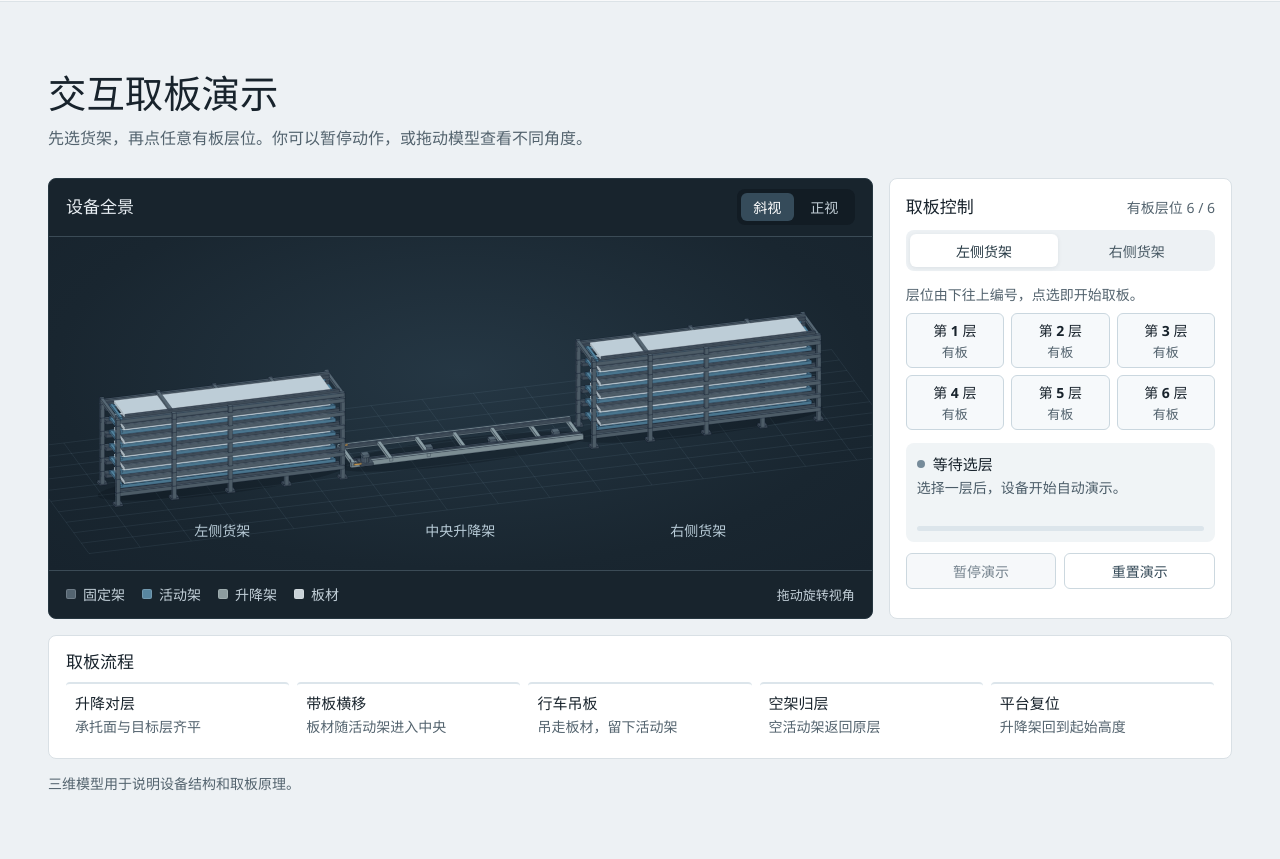
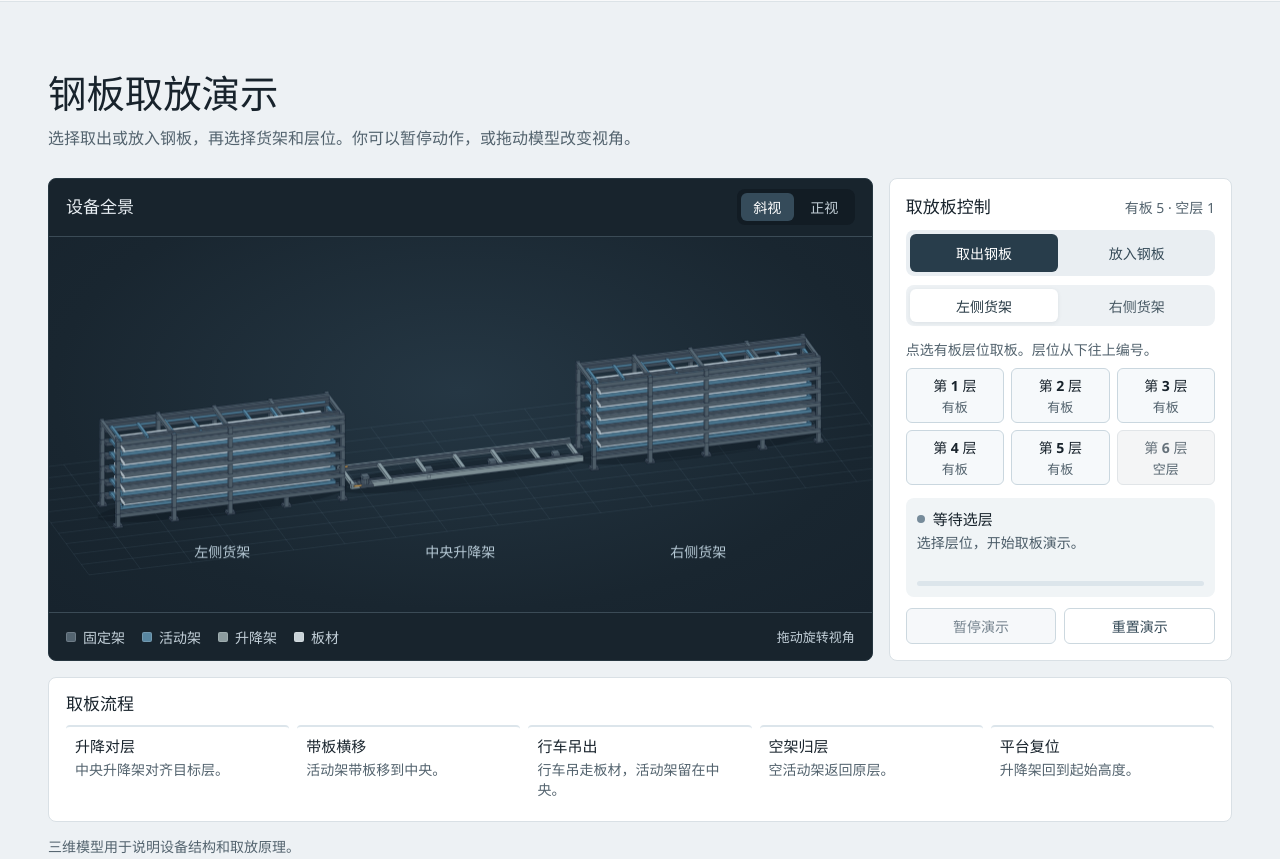
Before and after one commit to Pan-gao-1219/Plate-Storage-System, a plain HTML site: page component/index.html in a window 1280 px wide. Shown: the part 1280-2139 px from the top of the page. Drawn offline with Linux system fonts and the light colour scheme.

Commit message:
Add interactive steel plate loading

```diff
--- a/component/app.js
+++ b/component/app.js
@@ -1,20 +1,36 @@
 "use strict";
 
-const STEPS = [
-  { name: "升降对层", end: 1.8, description: "中央升降架对齐目标层。" },
-  { name: "带板横移", end: 4.1, description: "活动架和板材一同移到中央承托面。" },
-  { name: "行车吊板", end: 7.3, description: "行车只吊走板材，活动架留在中央。" },
-  { name: "空架归层", end: 9.25, description: "空活动架沿原路回到货架。" },
-  { name: "平台复位", end: 10.7, description: "升降架下降到起始高度。" },
-];
-const cycleEnd = STEPS.at(-1).end;
-const fullStock = () => ({
-  left: GEOMETRY.heights.map(() => true),
-  right: GEOMETRY.heights.map(() => true),
-});
+const alignEnd = 1.8, transferEnd = 4.1, craneEnd = 7.3, returnEnd = 9.25, cycleEnd = 10.7;
+const stepEnds = [alignEnd, transferEnd, craneEnd, returnEnd, cycleEnd];
+const alignStep = ["升降对层", "中央升降架对齐目标层。"];
+const resetStep = ["平台复位", "升降架回到起始高度。"];
+const modes = {
+  take: {
+    title: "取板",
+    steps: [
+      alignStep,
+      ["带板横移", "活动架带板移到中央。"],
+      ["行车吊出", "行车吊走板材，活动架留在中央。"],
+      ["空架归层", "空活动架返回原层。"],
+      resetStep,
+    ],
+  },
+  place: {
+    title: "放板",
+    steps: [
+      alignStep,
+      ["空架横移", "空活动架移到中央。"],
+      ["行车放板", "行车将板材放到活动架上，吊具抬起。"],
+      ["带板归层", "活动架带板返回目标层。"],
+      resetStep,
+    ],
+  },
+};
+const initialRack = () => GEOMETRY.heights.map((_, index, heights) => index < heights.length - 1);
+const initialStock = () => ({ left: initialRack(), right: initialRack() });
 const sideLabel = side => side === "left" ? "左库" : "右库";
 const locationLabel = ({ side, index }) => `${sideLabel(side)}第 ${index + 1} 层`;
-const stepIndex = time => STEPS.findIndex(step => time < step.end);
+const stepIndex = time => stepEnds.findIndex(end => time < end);
 const smooth = (time, start, end) => {
   const portion = Math.min(1, Math.max(0, (time - start) / (end - start)));
   return portion * portion * (3 - 2 * portion);
@@ -23,9 +39,12 @@ const smooth = (time, start, end) => {
 const canvas = document.getElementById("scene");
 const scene = new Scene(canvas);
 const sideButtons = [...document.querySelectorAll("[data-side]")];
+const modeButtons = [...document.querySelectorAll("[data-mode]")];
 const levels = document.getElementById("levels");
+const fieldHint = document.getElementById("field-hint");
 const pauseButton = document.getElementById("pause");
 const resetButton = document.getElementById("reset");
+const processHeading = document.getElementById("process-heading");
 const stepLabels = [...document.querySelectorAll("#steps li")];
 const remaining = document.getElementById("remaining");
 const progress = document.getElementById("progress");
@@ -33,8 +52,9 @@ const statusDot = document.getElementById("status-dot");
 const status = document.getElementById("status");
 const detail = document.getElementById("detail");
 
-let stock = fullStock();
+let stock = initialStock();
 let side = "left";
+let mode = "take";
 let job = null;
 let lastJob = null;
 let highlight = null;
@@ -46,26 +66,31 @@ function readScene() {
   if (!job) return base;
 
   const { side: source, index, time } = job;
-  const [alignEnd, moveEnd, hoistEnd, returnEnd] = STEPS.map(step => step.end);
+  const placing = job.mode === "place";
   const sourceX = GEOMETRY.rackX[source];
   const levelZ = GEOMETRY.heights[index];
-  const transfer = smooth(time, alignEnd, moveEnd);
-  const returnTray = smooth(time, hoistEnd, returnEnd);
-  const boardLift = 2.4 * smooth(time, 5.15, 6.18) + 6.6 * smooth(time, 6.18, hoistEnd);
-  const boardY = 9 * smooth(time, 6.18, hoistEnd);
-  const hoistClearance = 5.5 * (1 - smooth(time, moveEnd, 5.08));
+  const transfer = smooth(time, alignEnd, transferEnd);
+  const returnTray = smooth(time, craneEnd, returnEnd);
+  const trayX = sourceX * (1 - transfer + returnTray);
+  const craneTravel = placing ? 1 - smooth(time, transferEnd, 5.2) : smooth(time, 6.18, craneEnd);
+  const boardLift = 6.6 * craneTravel + 2.4 * (
+    placing ? 1 - smooth(time, 5.16, 6.23) : smooth(time, 5.15, 6.18)
+  );
+  const hoistClearance = placing
+    ? 10.4 * smooth(time, 6.38, craneEnd)
+    : 5.5 * (1 - smooth(time, transferEnd, 5.08));
   const liftTravel = (levelZ - base.liftZ) * smooth(time, 0, 1.56);
   return {
     ...base,
     target: job,
     levelZ,
     liftZ: base.liftZ + liftTravel * (1 - smooth(time, returnEnd, cycleEnd)),
-    trayX: sourceX * (1 - transfer + returnTray),
-    boardX: sourceX * (1 - transfer),
-    boardY,
+    trayX,
+    boardX: placing ? sourceX * returnTray : sourceX * (1 - transfer),
+    boardY: 9 * craneTravel,
     boardLift,
-    boardVisible: time < hoistEnd,
-    crane: time >= moveEnd && time < hoistEnd,
+    boardVisible: placing ? time >= transferEnd : time < craneEnd,
+    crane: time >= transferEnd && time < craneEnd,
     craneZ: levelZ + GEOMETRY.plateBase + GEOMETRY.plateThickness + boardLift + hoistClearance,
     alignGuide: time >= 1.04 && time < alignEnd + .32,
   };
@@ -103,9 +128,18 @@ const levelButtons = GEOMETRY.heights.map((_, index) => {
 });
 
 function updateUI() {
-  const layerCount = stock[side].filter(Boolean).length;
+  const slots = stock[side];
+  const loaded = slots.filter(Boolean).length;
+  const placing = mode === "place";
+  const eligible = placing ? slots.length - loaded : loaded;
+  const { title, steps } = modes[mode];
   const currentStep = job ? stepIndex(job.time) : -1;
-  remaining.textContent = `有板层位 ${layerCount} / ${GEOMETRY.heights.length}`;
+  remaining.textContent = `有板 ${loaded} · 空层 ${slots.length - loaded}`;
+  fieldHint.textContent = placing ? "点选空层放板。层位从下往上编号。" : "点选有板层位取板。层位从下往上编号。";
+  for (const button of modeButtons) {
+    button.setAttribute("aria-pressed", String(button.dataset.mode === mode));
+    button.disabled = Boolean(job);
+  }
   for (const button of sideButtons) {
     button.setAttribute("aria-pressed", String(button.dataset.side === side));
     button.disabled = Boolean(job);
@@ -113,34 +147,39 @@ function updateUI() {
   for (const [index, { button, label }] of levelButtons.entries()) {
     const occupied = stock[side][index];
     const isCurrent = job?.side === side && job.index === index;
-    button.disabled = Boolean(job) || !occupied;
+    button.disabled = Boolean(job) || occupied === placing;
     button.classList.toggle("is-current", isCurrent);
     button.classList.toggle("is-empty", !occupied);
-    label.textContent = isCurrent ? "取板中" : occupied ? "有板" : "已取";
-    button.setAttribute("aria-label", `${occupied ? "取" : ""}${locationLabel({ side, index })}，${label.textContent}`);
+    label.textContent = isCurrent ? `${title}中` : occupied ? "有板" : "空层";
+    button.setAttribute("aria-label", `${locationLabel({ side, index })}，${label.textContent}`);
   }
 
   if (job) {
     statusDot.dataset.state = "active";
-    const step = STEPS[currentStep];
-    status.textContent = job.paused ? `已暂停 · ${step.name}` : step.name;
-    detail.textContent = `${locationLabel(job)}：${step.description}`;
+    const [name, description] = steps[currentStep];
+    status.textContent = job.paused ? `已暂停 · ${name}` : name;
+    detail.textContent = `${locationLabel(job)}：${description}`;
   } else if (lastJob) {
     statusDot.dataset.state = "complete";
-    status.textContent = "取板完成";
-    detail.textContent = `${locationLabel(lastJob)}已取出，设备已复位。`;
+    status.textContent = `${title}完成`;
+    detail.textContent = `${locationLabel(lastJob)}板材已${placing ? "放入" : "取出"}，设备已复位。`;
   } else {
     statusDot.dataset.state = "idle";
-    status.textContent = "等待选层";
-    detail.textContent = "选择一层后，设备开始自动演示。";
+    status.textContent = eligible ? "等待选层" : placing ? "当前货架已满" : "当前货架无板";
+    detail.textContent = eligible
+      ? `选择层位，开始${title}演示。`
+      : placing ? "可以切换货架，或先取出一块板材。" : "可以切换货架，或先放入一块板材。";
   }
 
   pauseButton.disabled = !job;
   pauseButton.textContent = job?.paused ? "继续演示" : "暂停演示";
+  processHeading.textContent = `${title}流程`;
   for (const [index, item] of stepLabels.entries()) {
     const current = currentStep === index;
     const done = index < currentStep || (!job && lastJob);
     item.dataset.state = current ? "current" : done ? "done" : "waiting";
+    item.firstElementChild.textContent = steps[index][0];
+    item.lastElementChild.textContent = steps[index][1];
     if (current) item.setAttribute("aria-current", "step");
     else item.removeAttribute("aria-current");
   }
@@ -162,7 +201,7 @@ function tick(now) {
   if (previousTime !== null) job.time += Math.min((now - previousTime) / 1000, .1);
   previousTime = now;
   if (job.time >= cycleEnd) {
-    stock[job.side][job.index] = false;
+    stock[job.side][job.index] = job.mode === "place";
     lastJob = job;
     job = null;
     stopAnimation();
@@ -176,14 +215,24 @@ function tick(now) {
 }
 
 function startJob(index) {
-  if (job || !stock[side][index]) return;
+  if (job || stock[side][index] === (mode === "place")) return;
   highlight = null;
-  job = { side, index, time: 0, paused: false };
+  job = { side, index, mode, time: 0, paused: false };
   updateUI();
   renderScene();
   animationFrame = requestAnimationFrame(tick);
 }
 
+for (const button of modeButtons) {
+  button.addEventListener("click", () => {
+    if (mode === button.dataset.mode) return;
+    mode = button.dataset.mode;
+    lastJob = null;
+    highlight = null;
+    updateUI();
+    renderScene();
+  });
+}
 for (const button of sideButtons) {
   button.addEventListener("click", () => {
     side = button.dataset.side;
@@ -201,7 +250,7 @@ pauseButton.addEventListener("click", () => {
 });
 resetButton.addEventListener("click", () => {
   stopAnimation();
-  stock = fullStock();
+  stock = initialStock();
   job = null;
   lastJob = null;
   highlight = null;
--- a/component/index.html
+++ b/component/index.html
@@ -4,7 +4,7 @@
   <meta charset="utf-8">
   <meta name="viewport" content="width=device-width, initial-scale=1">
   <title>板材存放库 | Plate Storage System</title>
-  <meta name="description" content="面向钢板等大型板材的分层存放系统。了解货架布局、中央液压工位和取板流程，在线操作三维演示。">
+  <meta name="description" content="面向钢板等大型板材的分层存放系统。了解货架布局和中央液压工位，在线演示取出和放入钢板。">
   <link rel="stylesheet" href="./style.css">
 </head>
 <body>
@@ -28,8 +28,8 @@
           <div class="hero-copy">
             <p class="product-name" lang="en">PLATE STORAGE SYSTEM</p>
             <h1 id="product-title">板材存放库</h1>
-            <p class="hero-lead">分层存放，集中取板</p>
-            <p class="hero-description">大型板材在两侧货架分层平放。中央液压升降架对接目标层，接收活动架，再由行车从中央工位吊取板材。</p>
+            <p class="hero-lead">分层存放，集中取放</p>
+            <p class="hero-description">大型板材在两侧货架分层平放。中央液压升降架对接目标层，行车在同一工位吊出或放入钢板。</p>
             <a class="primary-link" href="#demo">操作三维演示</a>
           </div>
           <figure class="hero-image">
@@ -39,7 +39,7 @@
         <dl class="shell specs" aria-label="演示设备布局">
           <div><dt>固定货架</dt><dd>左右两组</dd></div>
           <div><dt>存放层位</dt><dd>每侧 6 层</dd></div>
-          <div><dt>取板工位</dt><dd>共用中央升降架</dd></div>
+          <div><dt>取放工位</dt><dd>共用中央升降架</dd></div>
         </dl>
       </section>
 
@@ -61,7 +61,7 @@
               </div>
               <div>
                 <dt>活动架</dt>
-                <dd>板材平放在活动架上。取板时整架横移到中央，吊板后空架回到原层。</dd>
+                <dd>活动架在货架和中央工位之间横移。取出钢板后空架归层，放入钢板后带板归层。</dd>
               </div>
               <div>
                 <dt>液压升降架</dt>
@@ -75,8 +75,8 @@
       <section class="demo-section" id="demo" aria-labelledby="demo-title">
         <div class="shell">
           <div class="section-heading">
-            <h2 id="demo-title">交互取板演示</h2>
-            <p>先选货架，再点任意有板层位。你可以暂停动作，或拖动模型查看不同角度。</p>
+            <h2 id="demo-title">钢板取放演示</h2>
+            <p>选择取出或放入钢板，再选择货架和层位。你可以暂停动作，或拖动模型改变视角。</p>
           </div>
           <div class="workspace">
             <section class="viewer" aria-labelledby="viewer-heading">
@@ -103,23 +103,27 @@
 
             <section class="panel" aria-labelledby="controls-heading">
               <div class="panel-heading">
-                <h2 id="controls-heading">取板控制</h2>
+                <h2 id="controls-heading">取放板控制</h2>
                 <span id="remaining" class="remaining"></span>
+              </div>
+              <div class="mode-picker" role="group" aria-label="作业方式">
+                <button type="button" data-mode="take" aria-pressed="true">取出钢板</button>
+                <button type="button" data-mode="place" aria-pressed="false">放入钢板</button>
               </div>
               <div class="sides" role="group" aria-label="货架">
                 <button type="button" data-side="left" aria-pressed="true">左侧货架</button>
                 <button type="button" data-side="right" aria-pressed="false">右侧货架</button>
               </div>
-              <p class="field-hint">层位由下往上编号，点选即开始取板。</p>
-              <div id="levels" class="levels" role="group" aria-label="选择取板层位"></div>
+              <p class="field-hint" id="field-hint"></p>
+              <div id="levels" class="levels" role="group" aria-label="选择作业层位"></div>
 
               <div class="operation">
                 <div class="status-line" role="status" aria-live="polite">
                   <span class="status-dot" id="status-dot"></span>
                   <strong id="status">等待选层</strong>
                 </div>
-                <p class="detail" id="detail">选择一层后，设备开始自动演示。</p>
-                <progress id="progress" value="0" aria-label="本次取板进度"></progress>
+                <p class="detail" id="detail"></p>
+                <progress id="progress" value="0" aria-label="本次作业进度"></progress>
               </div>
               <div class="actions">
                 <button type="button" id="pause" disabled>暂停演示</button>
@@ -130,14 +134,14 @@
           <section class="process" aria-labelledby="process-heading">
             <h2 id="process-heading">取板流程</h2>
             <ol id="steps">
-              <li><span>升降对层</span><small>承托面与目标层齐平</small></li>
-              <li><span>带板横移</span><small>板材随活动架进入中央</small></li>
-              <li><span>行车吊板</span><small>吊走板材，留下活动架</small></li>
-              <li><span>空架归层</span><small>空活动架返回原层</small></li>
-              <li><span>平台复位</span><small>升降架回到起始高度</small></li>
+              <li><span></span><small></small></li>
+              <li><span></span><small></small></li>
+              <li><span></span><small></small></li>
+              <li><span></span><small></small></li>
+              <li><span></span><small></small></li>
             </ol>
           </section>
-          <p class="demo-note">三维模型用于说明设备结构和取板原理。</p>
+          <p class="demo-note">三维模型用于说明设备结构和取放原理。</p>
         </div>
       </section>
     </main>
--- a/component/style.css
+++ b/component/style.css
@@ -125,7 +125,7 @@ a:focus-visible, button:focus-visible { outline: 2px solid #d79439; outline-offs
 .viewer-header, .viewer-footer { display: flex; align-items: center; justify-content: space-between; gap: 10px; }
 .viewer-header { min-height: 58px; padding: 10px 17px; border-bottom: 1px solid #3b4b56; }
 .viewer-header h2, .panel h2, .process h2 { font-size: 17px; line-height: 1.4; }
-.views, .sides { display: grid; grid-template-columns: repeat(2, 1fr); gap: 4px; padding: 4px; border-radius: 8px; }
+.views, .sides, .mode-picker { display: grid; grid-template-columns: repeat(2, 1fr); gap: 4px; padding: 4px; border-radius: 8px; }
 .views { background: #121c24; }
 
 button {
@@ -164,6 +164,10 @@ canvas:active { cursor: grabbing; }
 .panel { padding: 16px; }
 .panel-heading { display: flex; align-items: baseline; justify-content: space-between; gap: 8px; margin-bottom: 12px; }
 .remaining { font-size: 14px; color: var(--muted); white-space: nowrap; font-variant-numeric: tabular-nums; }
+.mode-picker { margin-bottom: 9px; background: #e9eef2; }
+.mode-picker button { min-height: 38px; color: #354a58; }
+.mode-picker button:not(:disabled):hover { background: #dbe4eb; }
+.mode-picker button[aria-pressed="true"] { background: #283d4b; color: #fff; }
 .sides { background: #edf1f4; }
 .sides button { min-height: 33px; color: #465762; }
 .sides button:not(:disabled):hover { color: #17242e; }
@@ -181,7 +185,7 @@ canvas:active { cursor: grabbing; }
 }
 .level small { color: var(--muted); font-size: 13px; font-weight: 400; }
 .level:not(:disabled):hover { background: #e7eff5; border-color: #86a4b5; }
-.level.is-empty { background: #f4f5f6; color: #65717a; border-color: #e1e5e8; }
+.level.is-empty:disabled:not(.is-current) { background: #f4f5f6; color: #65717a; border-color: #e1e5e8; }
 .level.is-current { background: #fff4e1; border-color: #d69e4a; color: #6b4717; }
 .level:disabled:not(.is-empty, .is-current) { opacity: .60; }
 .operation {
```
Also changed, not shown: 1 other file.
